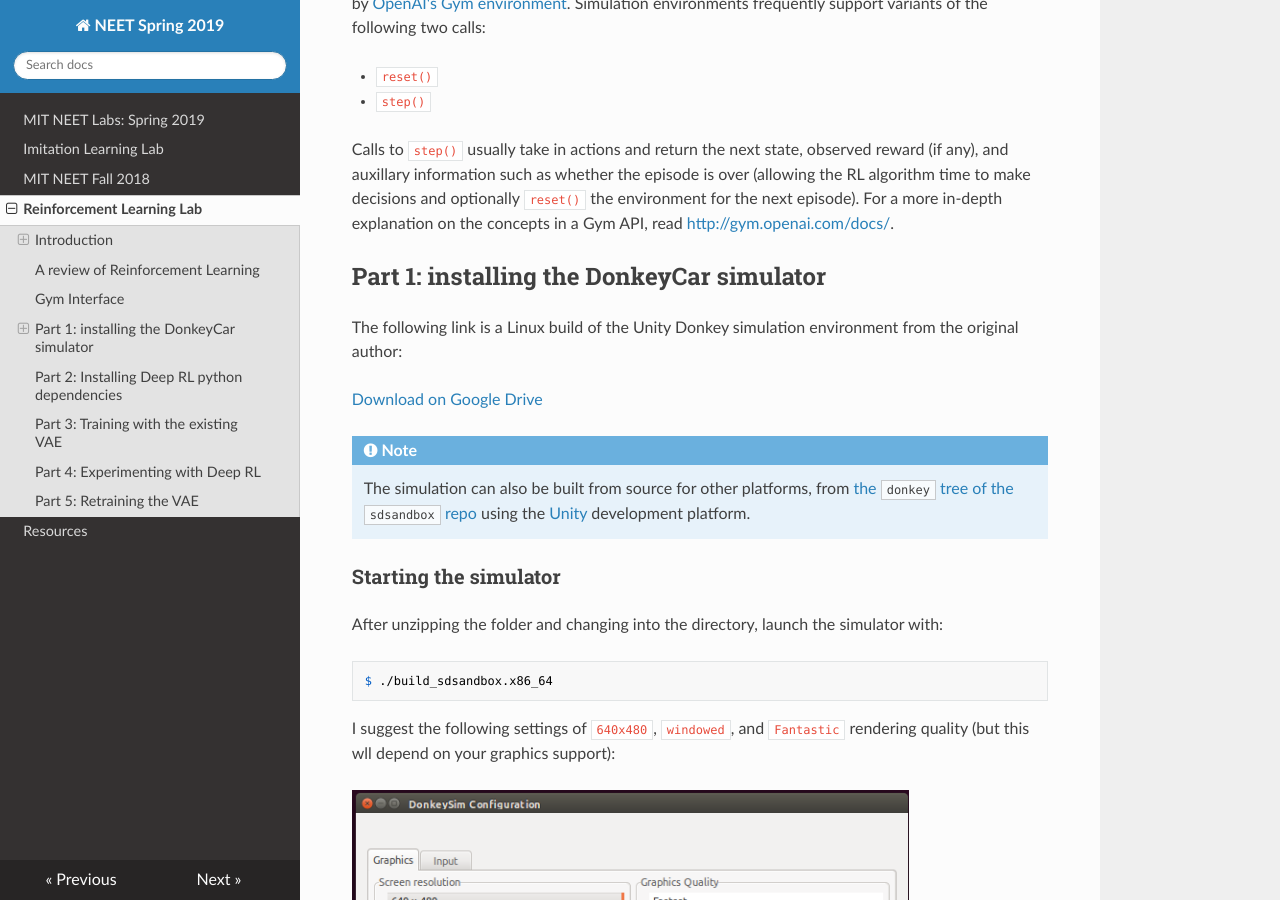
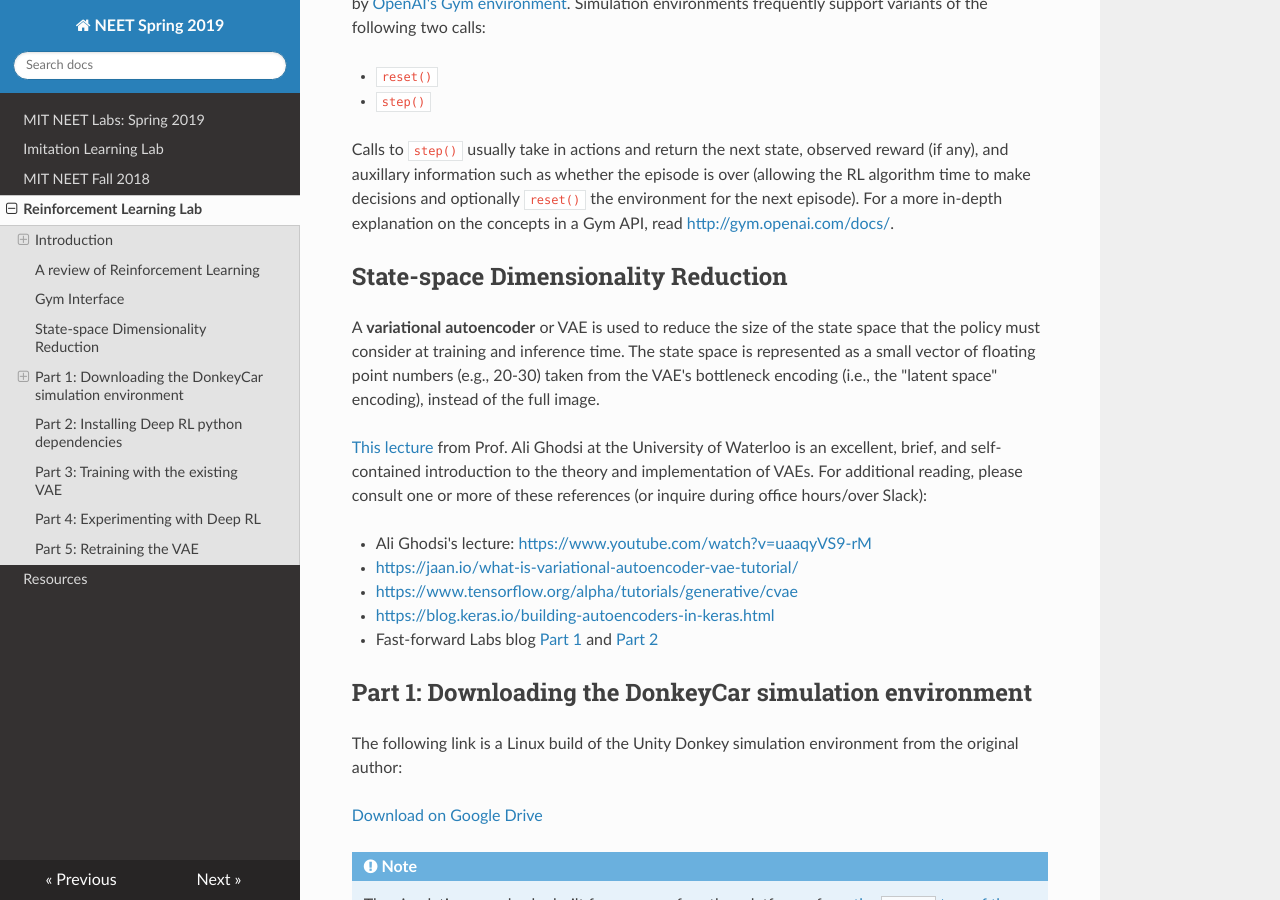
Before and after one commit to mmaz/neet, an MkDocs documentation site: the page built from docs/reinforcement_learning.md, in a window 1280 px wide and 900 px high, scrolled down 1354 px. Built offline with MkDocs 1.6.1, drawn with Linux system fonts in a browser that asks for light colours; nearby versions of some CDN libraries; some of the changed text lies outside the part shown.

Commit message:
vae notes

```diff
--- a/docs/reinforcement_learning.md
+++ b/docs/reinforcement_learning.md
@@ -39,8 +39,19 @@ If needed, OpenAI's [Spinning Up in Deep RL](https://spinningup.openai.com/en/la
 
 Calls to `step()` usually take in actions and return the next state, observed reward (if any), and auxillary information such as whether the episode is over (allowing the RL algorithm time to make decisions and optionally `reset()` the environment for the next episode). For a more in-depth explanation on the concepts in a Gym API, read <http://gym.openai.com/docs/>.
 
+## State-space Dimensionality Reduction
 
-## Part 1: installing the DonkeyCar simulator
+A **variational autoencoder** or VAE is used to reduce the size of the state space that the policy must consider at training and inference time. The state space is represented as a small vector of floating point numbers (e.g., 20-30) taken from the VAE's bottleneck encoding (i.e., the "latent space" encoding), instead of the full image.
+
+[This lecture](https://www.youtube.com/watch?v=uaaqyVS9-rM) from Prof. Ali Ghodsi at the University of Waterloo is an excellent, brief, and self-contained introduction to the theory and implementation of VAEs. For additional reading, please consult one or more of these references (or inquire during office hours/over Slack):
+
+* Ali Ghodsi's lecture: <https://www.youtube.com/watch?v=uaaqyVS9-rM>
+* <https://jaan.io/what-is-variational-autoencoder-vae-tutorial/>
+* <https://www.tensorflow.org/alpha/tutorials/generative/cvae>
+* <https://blog.keras.io/building-autoencoders-in-keras.html>
+* Fast-forward Labs blog [Part 1](https://blog.fastforwardlabs.com/2016/08/12/introducing-variational-autoencoders-in-prose-and.html) and [Part 2](https://blog.fastforwardlabs.com/2016/08/22/under-the-hood-of-the-variational-autoencoder-in.html)
+
+## Part 1: Downloading the DonkeyCar simulation environment
 
 The following link is a Linux build of the Unity Donkey simulation environment from the original author:
 
@@ -115,7 +126,7 @@ $ python train.py --algo sac -vae vae-level-0-dim-32.pkl -n 5000
 
 ## Part 4: Experimenting with Deep RL
 
-Once you can collect training data in the simulation, you can experiment with the existing algorithms, or try a different Deep RL algorithm altogether, such as [TRPO](http://spinningup.openai.com/en/latest/algorithms/trpo.html), [TD3](http://spinningup.openai.com/en/latest/algorithms/td3.html), etc.
+Once you have tried training a policy in the simulation environment, you can experiment with changing the existing algorithms, or try a different Deep RL algorithm altogether, such as [TRPO](http://spinningup.openai.com/en/latest/algorithms/trpo.html), [TD3](http://spinningup.openai.com/en/latest/algorithms/td3.html), etc.
 
 The goal of this section of the lab is to gain some intuition and experience with training the vehicle's policy using deep reinforcement learning, through modifying the existing code, hyperparameters, and algorithms, or by incorporating new algorithms. Your experimentation can target one or more threads of investigation (this is a non-exhaustive list):
 
@@ -124,7 +135,8 @@ The goal of this section of the lab is to gain some intuition and experience wit
 
 Here are a few examples of things to try:
 
-* Train a policy for random roads
+*
+* Train a policy that can drive on random roads (the simulator is currently set up to use the same road for every episode)
 
 **TBD**
 
```
